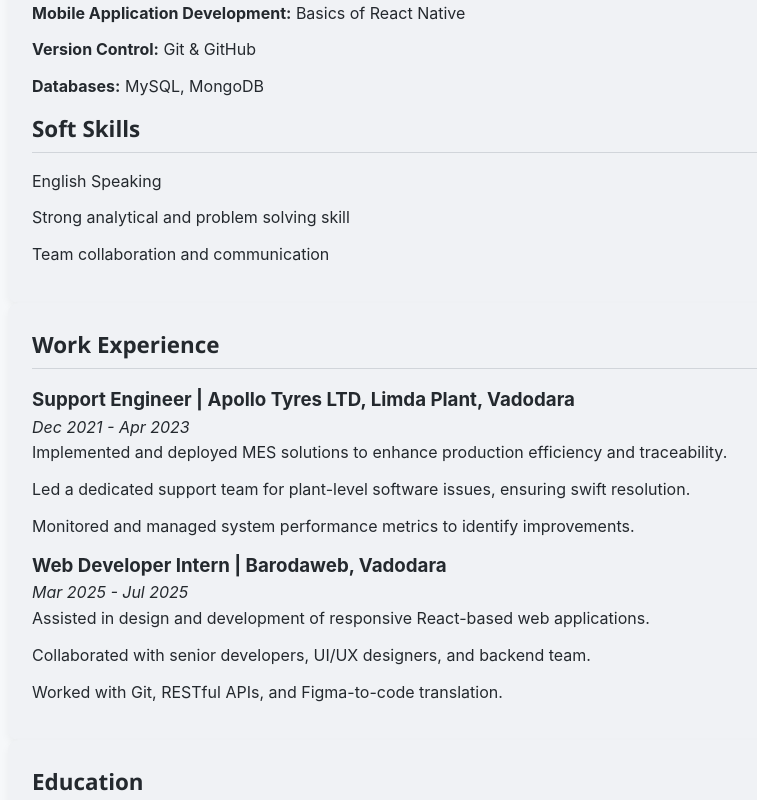
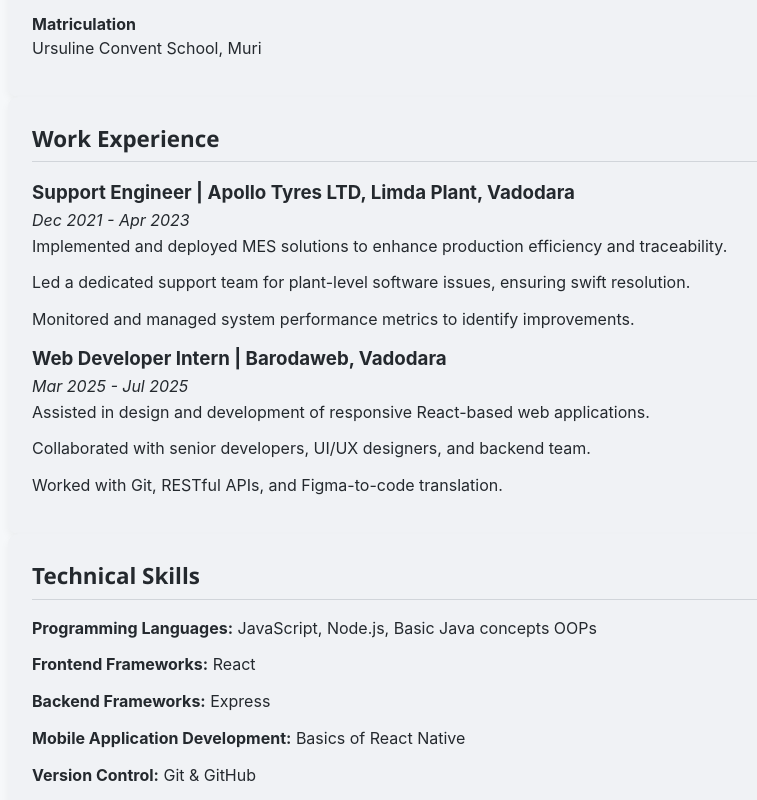
Before and after one commit to Subhadeep-GIT/portfolio, a React (Create React App) app: page / in a window 1280 px wide. Shown: the part 680-1480 px from the top of the page, without its empty margins (148-905 px from the left). Built offline with nearby package versions, Linux system fonts and the light colour scheme.

Commit message:
Sync Changes

```diff
--- a/src/App.js
+++ b/src/App.js
@@ -15,9 +15,9 @@
     <div className="app">
       <Header />
       <About />
+      <Education />
+      <Experience />
       <Skills />
-      <Experience />
-      <Education />
       <Achievements />
       <Certifications />
       <Contact />
```
